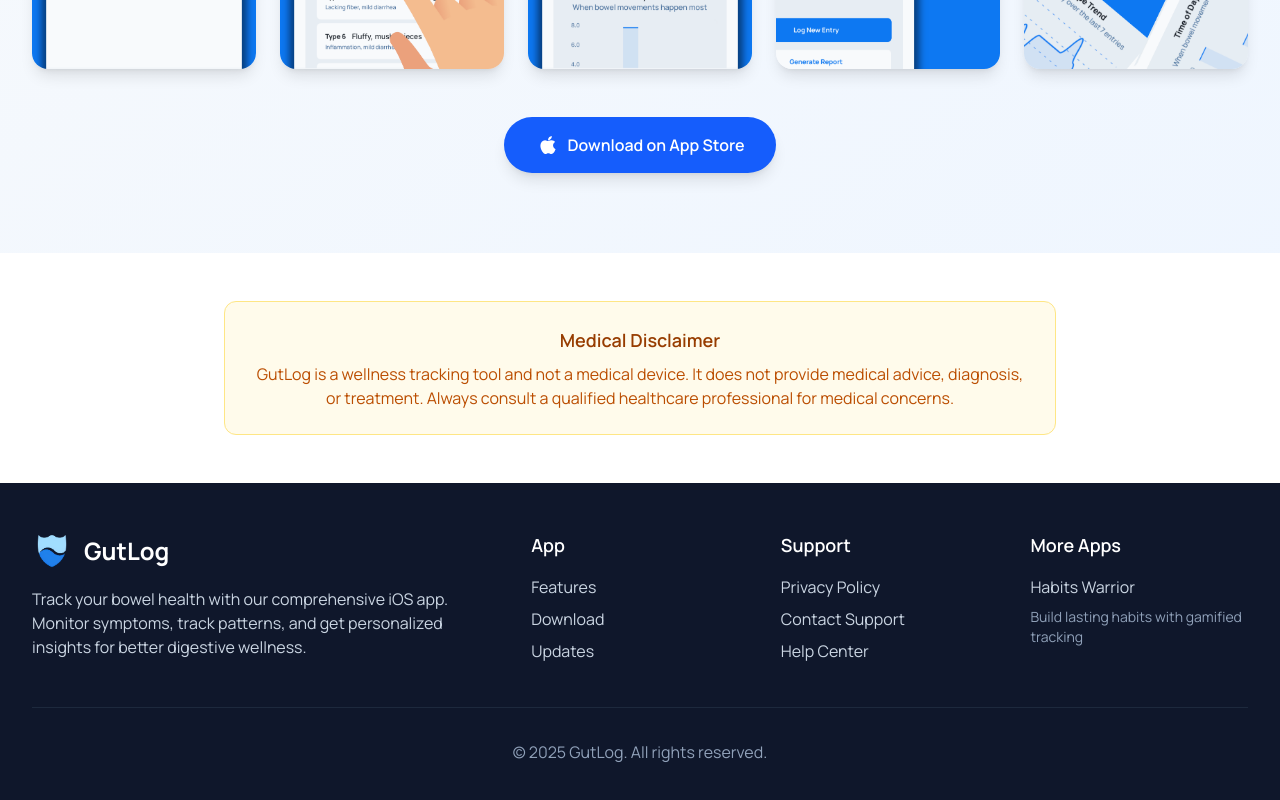
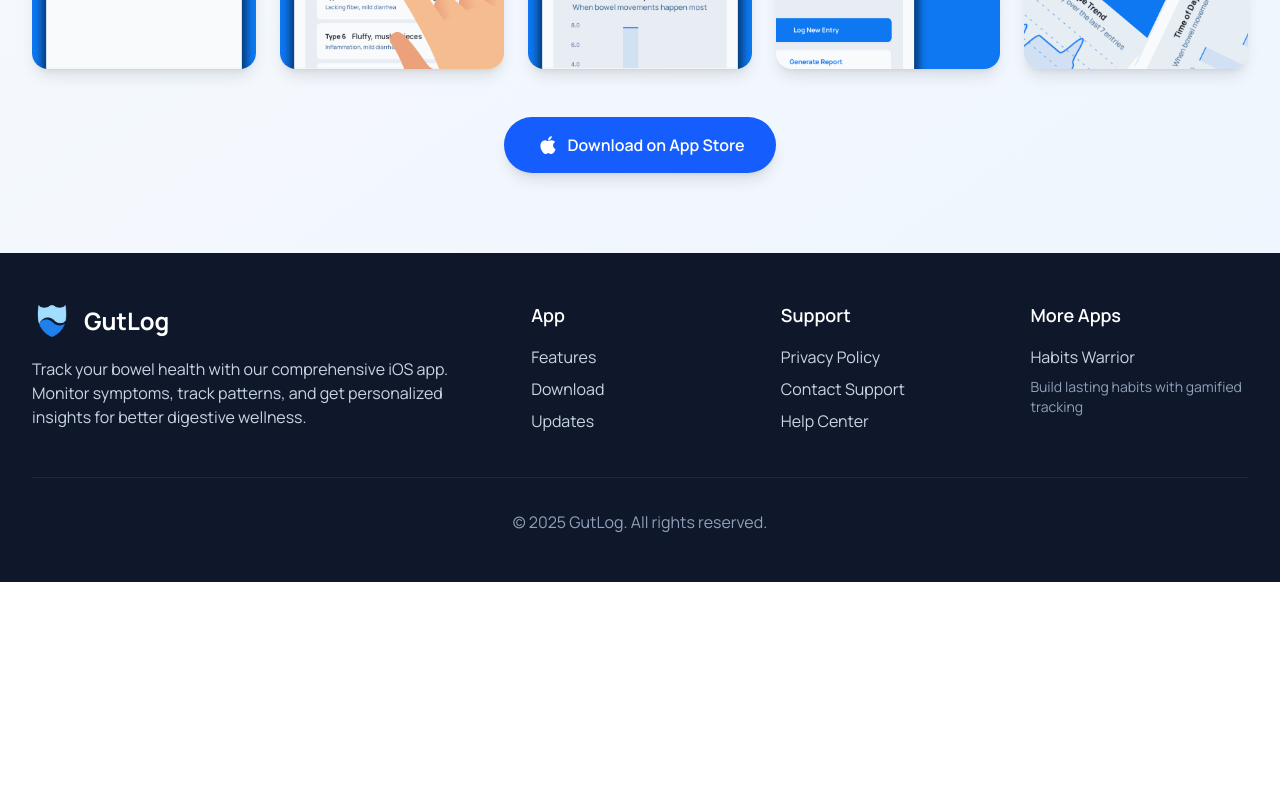
Before and after one commit to phscloq/gutlog-web, a Next.js app: page / in a window 1280 px wide. Shown: the part 2614-3414 px from the top of the page. After the commit the page ends 3196 px from the top, so only its background shows below. Built offline with nearby package versions, Linux system fonts and the light colour scheme.

Commit message:
Comment out Medical Disclaimer section
The Medical Disclaimer section in the Home page has been commented out, removing it from the rendered output. This may be for temporary removal or pending further updates.

```diff
--- a/app/page.tsx
+++ b/app/page.tsx
@@ -296,7 +296,7 @@
       </section>
 
       {/* Medical Disclaimer */}
-      <section className="py-12 bg-white">
+     {/*  <section className="py-12 bg-white">
         <div className="max-w-4xl mx-auto px-4 sm:px-6 lg:px-8 text-center">
           <div className="bg-amber-50 border border-amber-200 rounded-xl p-6">
             <h3 className="text-lg font-semibold text-amber-800 mb-2">Medical Disclaimer</h3>
@@ -306,7 +306,7 @@
           </div>
         </div>
       </section>
-
+ */}
       {/* Footer */}
       <footer className="bg-slate-900 text-white py-12">
         <div className="max-w-7xl mx-auto px-4 sm:px-6 lg:px-8">
```
